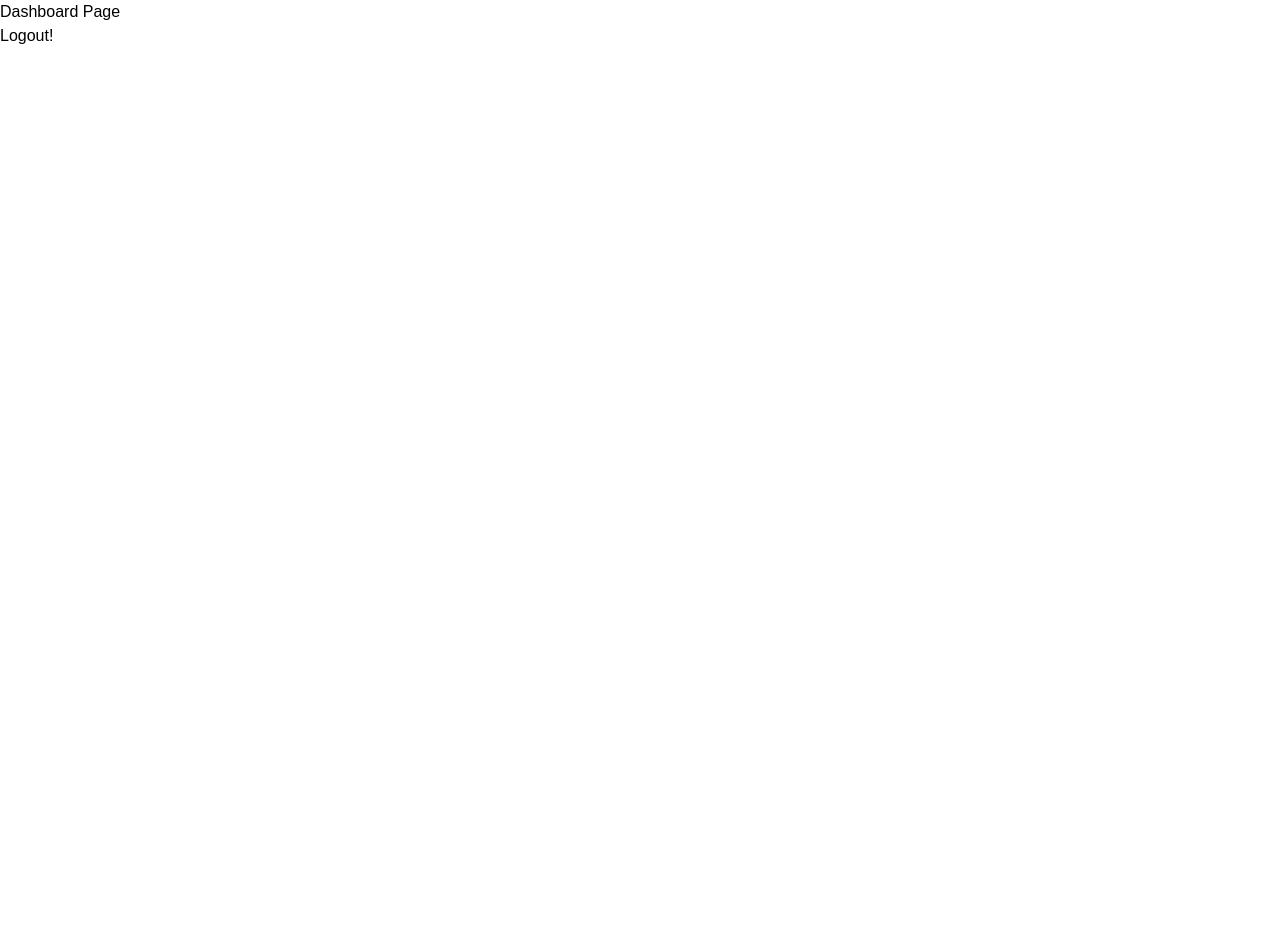
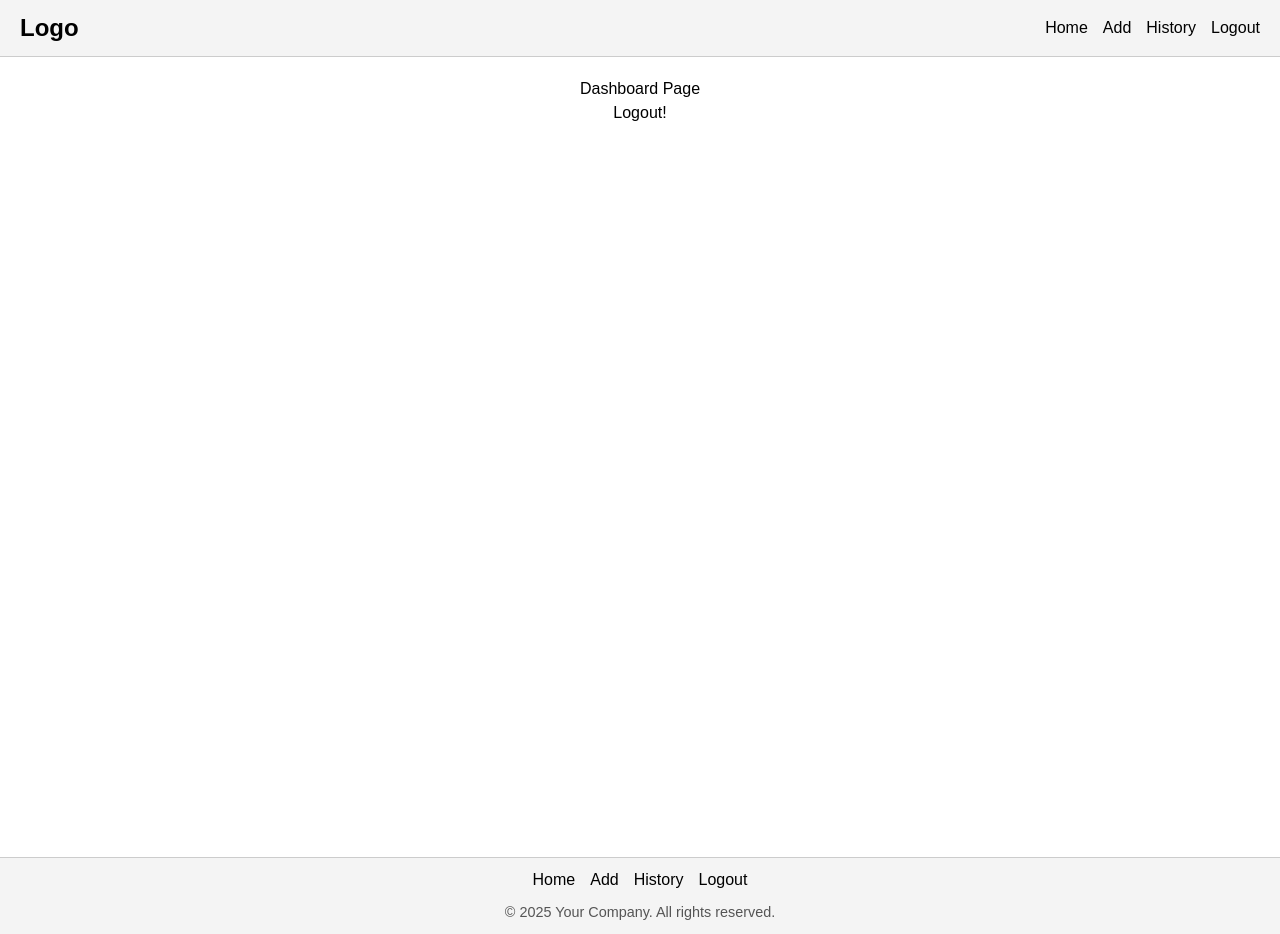
Before and after one commit to Gowthamahendiran/goal-tracker, a Next.js app: page /dashboard in a window 1280 px wide. Before the commit the page ends 800 px from the top, so only its background shows below. Built offline with nearby package versions, Linux system fonts and the light colour scheme.

Commit message:
Added Header and Footer to the page.

```diff
--- /dev/null
+++ b/src/components/Goal-Tracker/Goals/Footer.tsx
@@ -0,0 +1,41 @@
+import React from 'react';
+
+export default function Footer() {
+    return (
+        <footer style={footerStyle}>
+            <nav style={footerNavStyle}>
+                <a href="/" style={linkStyle}>Home</a>
+                <a href="/add" style={linkStyle}>Add</a>
+                <a href="/history" style={linkStyle}>History</a>
+                <a href="/logout" style={linkStyle}>Logout</a>
+            </nav>
+            <p style={copyrightStyle}>© 2025 Your Company. All rights reserved.</p>
+        </footer>
+    );
+}
+
+// Styles
+const footerStyle: React.CSSProperties = {
+    backgroundColor: '#f4f4f4',
+    padding: '10px 20px',
+    borderTop: '1px solid #ccc',
+    textAlign: 'center',
+};
+
+const footerNavStyle: React.CSSProperties = {
+    display: 'flex',
+    justifyContent: 'center',
+    gap: '15px',
+    marginBottom: '10px',
+};
+
+const linkStyle: React.CSSProperties = {
+    textDecoration: 'none',
+    color: 'black',
+    fontWeight: '500',
+};
+
+const copyrightStyle: React.CSSProperties = {
+    fontSize: '0.9rem',
+    color: '#555',
+};
--- /dev/null
+++ b/src/components/Goal-Tracker/Goals/Header.tsx
@@ -0,0 +1,41 @@
+import React from 'react';
+
+export default function Header() {
+    return (
+        <header style={headerStyle}>
+            <div style={logoStyle}>Logo</div>
+            <nav style={navStyle}>
+                <a href="/" style={linkStyle}>Home</a>
+                <a href="/add" style={linkStyle}>Add</a>
+                <a href="/history" style={linkStyle}>History</a>
+                <a href="/logout" style={linkStyle}>Logout</a>
+            </nav>
+        </header>
+    );
+}
+
+// Styles
+const headerStyle: React.CSSProperties = {
+    display: 'flex',
+    justifyContent: 'space-between',
+    alignItems: 'center',
+    padding: '10px 20px',
+    backgroundColor: '#f4f4f4',
+    borderBottom: '1px solid #ccc',
+};
+
+const logoStyle: React.CSSProperties = {
+    fontSize: '1.5rem',
+    fontWeight: 'bold',
+};
+
+const navStyle: React.CSSProperties = {
+    display: 'flex',
+    gap: '15px',
+};
+
+const linkStyle: React.CSSProperties = {
+    textDecoration: 'none',
+    color: 'black',
+    fontWeight: '500',
+};
--- a/src/components/Goal-Tracker/Goals/page.tsx
+++ b/src/components/Goal-Tracker/Goals/page.tsx
@@ -1,8 +1,23 @@
-export default function Goals(){
-    return(
-        <div style={{color: 'black'}}>
-            <h1>Dashboard Page</h1>
-            <button>Logout!</button>
+import React from 'react';
+import Header from './Header';
+import Footer from './Footer';
+
+export default function Goals() {
+    return (
+        <div style={{ color: 'black', fontFamily: 'Arial, sans-serif' }}>
+            <Header />
+            <main style={mainStyle}>
+                <h1>Dashboard Page</h1>
+                <button>Logout!</button>
+            </main>
+            <Footer />
         </div>
-    )
+    );
 }
+
+// Styles
+const mainStyle: React.CSSProperties = {
+    padding: '20px',
+    textAlign: 'center',
+    height: '100vh'
+};
```
